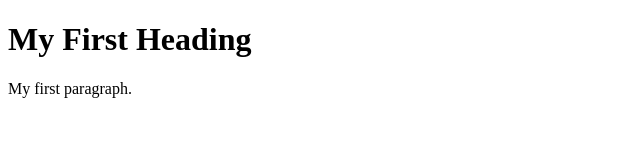
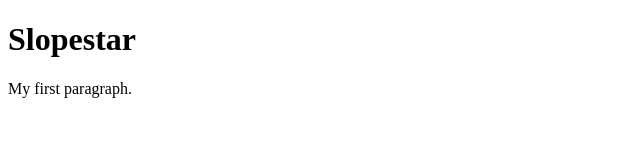
Before and after one commit to MarcMeldgaard/testing, a plain HTML site: page index.html in a window 1280 px wide. Shown: the whole page, without its empty margins (0-640 px from the left). Drawn offline with Linux system fonts and the light colour scheme.

Commit message:
Update index.html

```diff
--- a/index.html
+++ b/index.html
@@ -1,11 +1,11 @@
 <!DOCTYPE html>
 <html>
 <head>
-<title>Page Title</title>
+<title>Slopestar</title>
 </head>
 <body>
 
-<h1>My First Heading</h1>
+<h1>Slopestar</h1>
 <p>My first paragraph.</p>
 
 </body>
```
